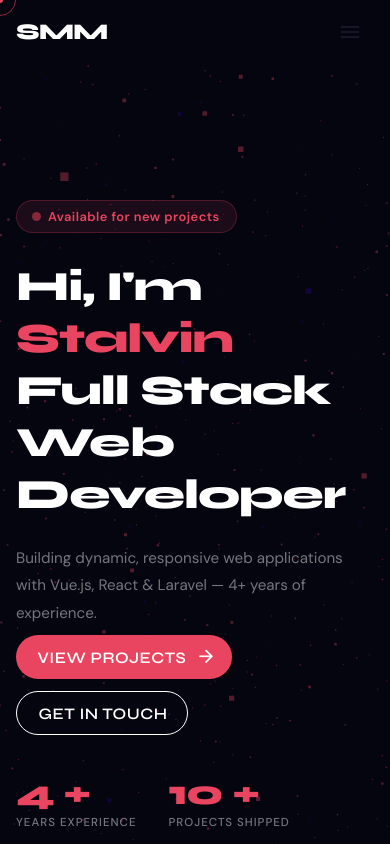
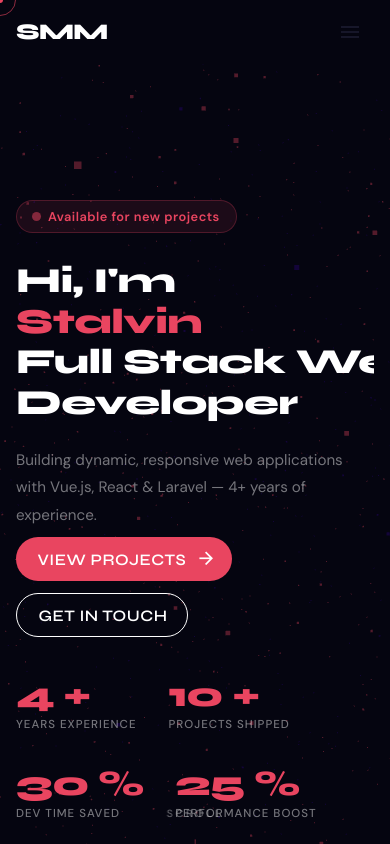
Before and after one commit to stalvinmm/portfolio2, a Vue app: page / in a window 390 px wide. Shown: the top 844 px of the page. Built offline with nearby package versions, Linux system fonts and the light colour scheme.

Commit message:
updated ui

```diff
--- a/src/App.vue
+++ b/src/App.vue
@@ -405,7 +405,7 @@
         <!-- Footer -->
         <footer class="footer">
           <v-container
-            class="d-flex flex-wrap align-center justify-space-between"
+            class="footer-container d-flex align-center justify-space-between"
           >
             <span class="footer-logo">SMM</span>
             <span class="footer-copy">© 2026 Stalvin Melron Menezes</span>
--- a/src/assets/styles/portfolio.css
+++ b/src/assets/styles/portfolio.css
@@ -631,13 +631,17 @@ h1,h2,h3,h4,
 
 @media (max-width: 600px) {
   .hero-title {
-    font-size: 2.6rem;
-    letter-spacing: -1px;
+    font-size: 2.2rem;   /* smaller so it fits naturally */
+    line-height: 1.2;
+    letter-spacing: -0.5px;
+  }
+
+  .hero-title .text-reveal-line {
     line-height: 1.15;
   }
 
-  .text-reveal-line {
-    line-height: 1.25;
+  .hero-title .text-reveal-inner {
+    white-space: nowrap; /* prevents ugly word breaking */
   }
 }
 
@@ -653,3 +657,20 @@ h1,h2,h3,h4,
     opacity: 0.5;
   }
 }
+
+.footer-container {
+  gap: 12px;
+}
+
+/* Mobile: stack vertically */
+@media (max-width: 600px) {
+  .footer-container {
+    flex-direction: column !important;
+    text-align: center;
+    justify-content: center !important;
+  }
+
+  .footer-container span {
+    width: 100%;
+  }
+}
```
